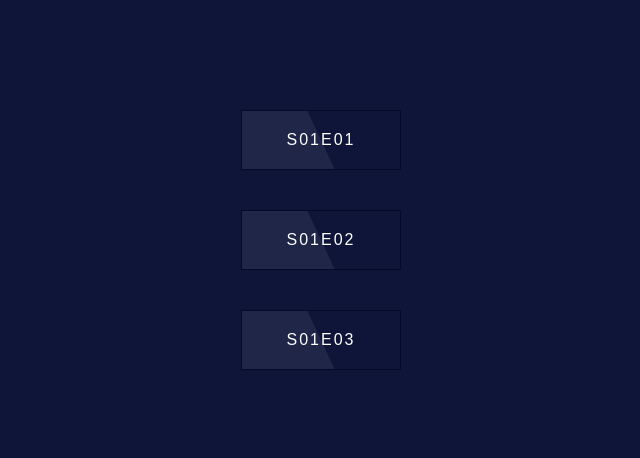
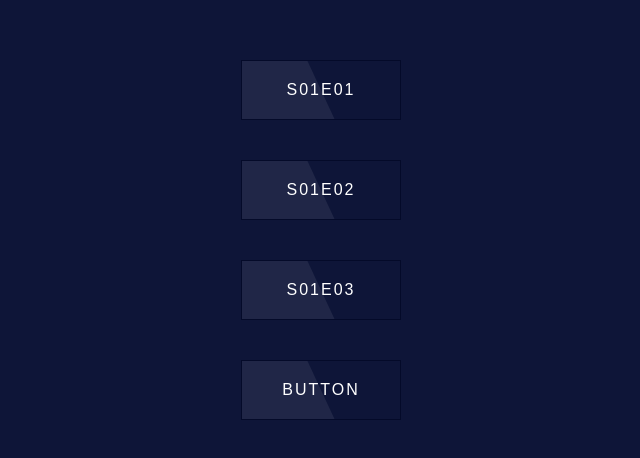
Before and after one commit to blackweb71/Hawkeye, a plain HTML site: page index.html in a window 1280 px wide. Shown: the part 160-618 px from the top of the page, without its empty margins (319-959 px from the left). Drawn offline with Linux system fonts and the light colour scheme.

Commit message:
Update index.html

```diff
--- a/index.html
+++ b/index.html
@@ -18,6 +18,9 @@
         <a href="http://10.16.100.212/iccftps12/iccftps12sasd5/Tv%20Show/English/Hawkeye%20Season%2001%20(2021)%20Completed/Hawkeye%20S01E03.mp4">
             <span class="but3">Button</span>
         </a>
+        <a href="http://10.16.100.212/iccftps12/iccftps12sasd5/Tv%20Show/English/Hawkeye%20Season%2001%20(2021)%20Completed/Hawkeye%20S01E04.mp4">
+            <span class="but3">Button</span>
+        </a>
     </div>
     <script src="index.js"></script>
 </body>
```
